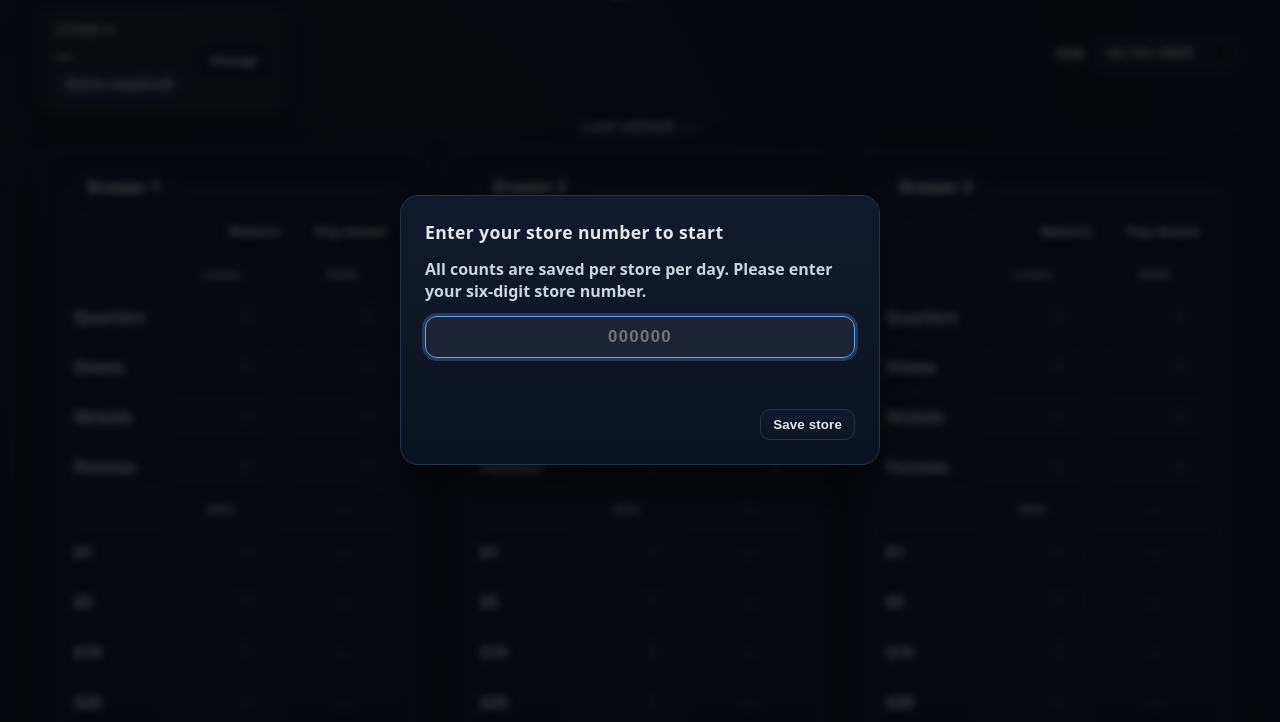
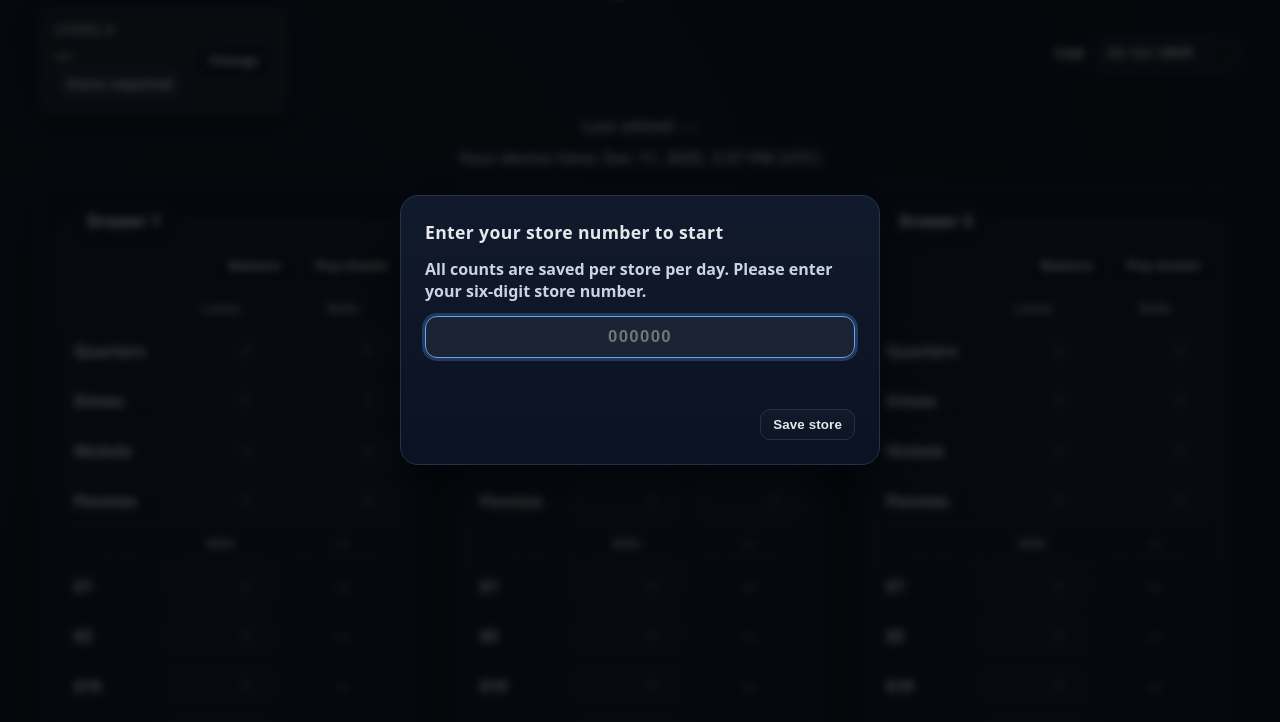
Before and after one commit to htmlarson/DateSticker, a plain HTML site: page count/index.html in a window 1280 px wide. Shown: the part 70-792 px from the top of the page. Drawn offline with Linux system fonts and the light colour scheme.

Commit message:
Improve count page date handling and context

```diff
--- a/count/index.html
+++ b/count/index.html
@@ -30,6 +30,7 @@
     .date-row input[type=date]{background:rgba(255,255,255,.04);color:var(--ink);border:1px solid var(--line);border-radius:10px;padding:8px 10px;font-weight:700;letter-spacing:.02em}
     .date-row input[type=date]:focus{outline:none;border-color:#60a5fa;box-shadow:0 0 0 3px rgba(96,165,250,.25)}
     .last-edited{color:var(--muted);text-align:center;font-weight:700;margin:-8px 0 14px;letter-spacing:.01em}
+    .client-time{color:var(--muted);text-align:center;font-weight:700;margin:-4px 0 16px;letter-spacing:.01em}
     .wrap{display:grid;grid-template-columns:repeat(auto-fit,minmax(320px,1fr));gap:18px;align-items:start;margin-top:10px}
     .colwrap{display:grid;gap:12px;height:100%;align-self:start;padding:16px;border:1px solid var(--line);border-radius:18px;background:var(--panel);box-shadow:0 18px 40px rgba(0,0,0,.32)}
     .colwrap--safe{grid-column:1/-1;max-width:720px;justify-self:center;width:100%;padding:0;background:none;border:0;box-shadow:none}
@@ -99,6 +100,7 @@
       </div>
     </div>
     <div class="last-edited" id="last-edited">Last edited: —</div>
+    <div class="client-time" id="client-time">Your device time: —</div>
     <div class="wrap">
       <!-- Drawer 1 -->
       <div class="colwrap">
@@ -214,7 +216,15 @@
 
       const datePicker = document.getElementById('date-picker');
       const lastEditedEl = document.getElementById('last-edited');
-      const today = new Date().toISOString().slice(0, 10); // YYYY-MM-DD
+      const clientTimeEl = document.getElementById('client-time');
+
+      function getLocalTodayISO(){
+        const now = new Date();
+        const offsetMs = now.getTimezoneOffset() * 60000;
+        return new Date(now.getTime() - offsetMs).toISOString().slice(0, 10);
+      }
+
+      const today = getLocalTodayISO();
       datePicker.value = today;
       let dateKey = datePicker.value || today;
 
@@ -224,6 +234,13 @@
         if (isNaN(parsed.getTime())) { lastEditedEl.textContent = 'Last edited: —'; return; }
         const formatted = parsed.toLocaleString('en-US', { dateStyle: 'medium', timeStyle: 'short' });
         lastEditedEl.textContent = `Last edited: ${formatted}`;
+      }
+
+      function renderClientDateTime(){
+        const now = new Date();
+        const tz = Intl.DateTimeFormat().resolvedOptions().timeZone || 'local time';
+        const formatted = now.toLocaleString('en-US', { dateStyle: 'medium', timeStyle: 'short' });
+        clientTimeEl.textContent = `Your device time: ${formatted} (${tz})`;
       }
 
       // Map of input ids per drawer: [[['d3-q','d3-q-r'], ...], ...]
@@ -259,7 +276,7 @@
       }
 
       function updateDateKey(newDate){
-        dateKey = newDate || today;
+        dateKey = newDate || getLocalTodayISO();
         datePicker.value = dateKey;
       }
 
@@ -648,6 +665,8 @@
       }
 
       // initial render
+      renderClientDateTime();
+      setInterval(renderClientDateTime, 60000);
       ensureStoreNumber();
       renderLastEdited(null);
       if (storeNumber) {
```
